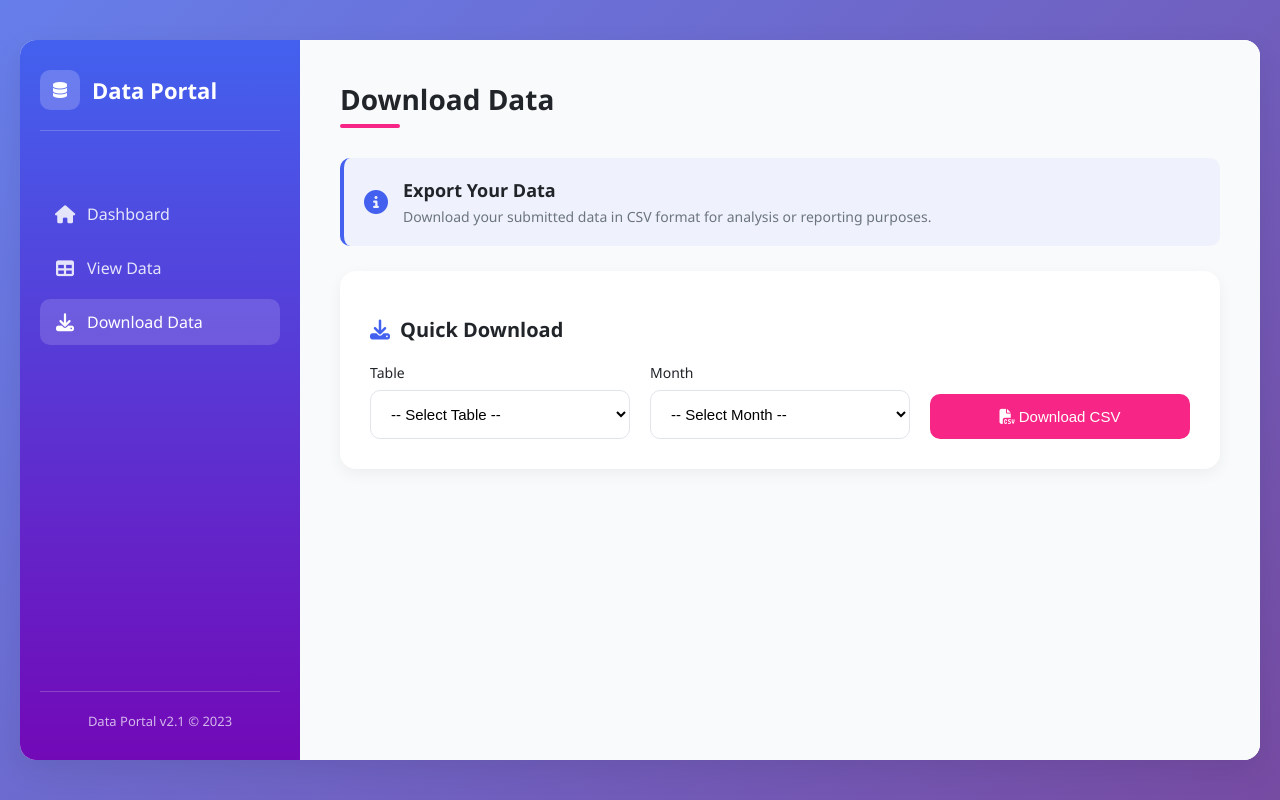
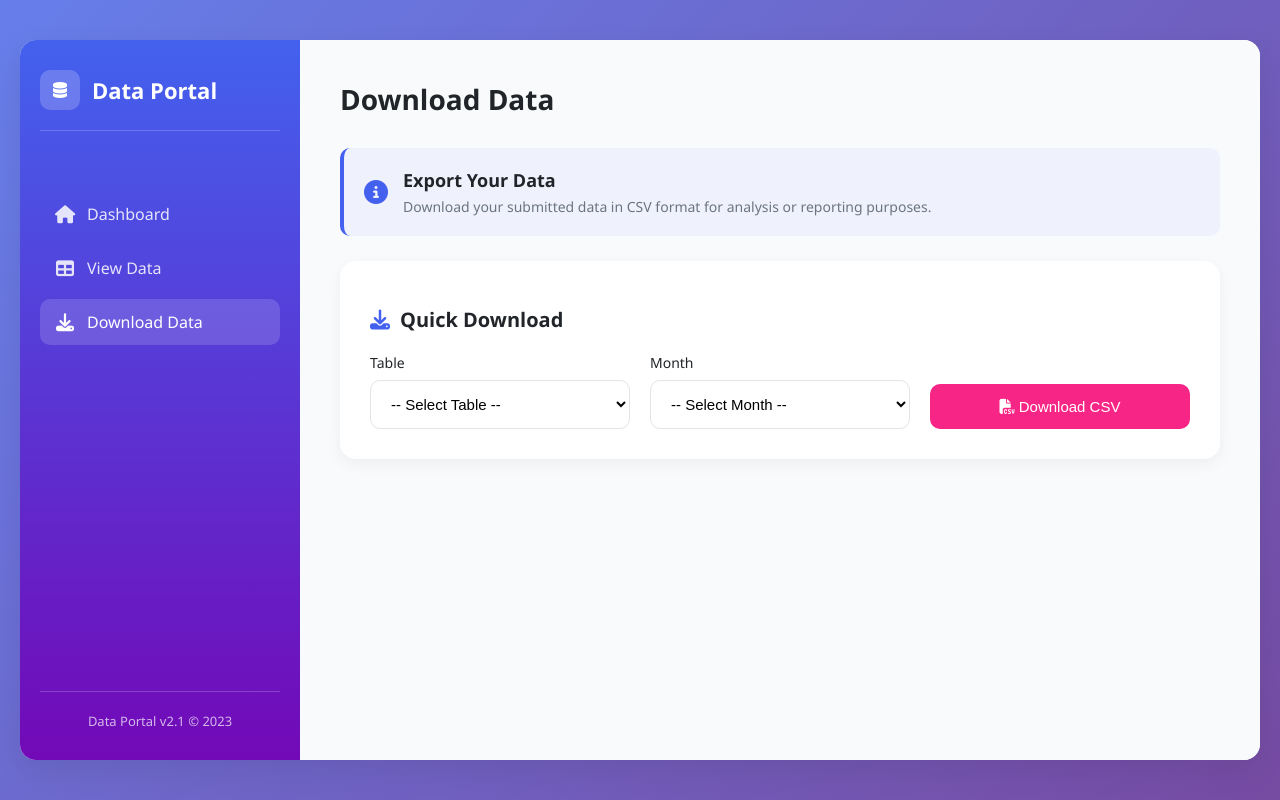
Before and after one commit to Abhigna41/Data_Portal, a Flask app: page /download_page in a window 1280 px wide. Run offline with Flask 3, Linux system fonts and the light colour scheme; the visitor is signed in with stand-in values (Sample User, id 1).

Commit message:
Remove red accent line under Download Data title

```diff
--- a/templates/download.html
+++ b/templates/download.html
@@ -146,19 +146,6 @@
             font-size: 28px;
             font-weight: 700;
             color: var(--dark);
-            position: relative;
-            padding-bottom: 10px;
-        }
-
-        .page-title::after {
-            content: '';
-            position: absolute;
-            bottom: 0;
-            left: 0;
-            width: 60px;
-            height: 4px;
-            background: var(--accent);
-            border-radius: 2px;
         }
 
         .user-info {
```
